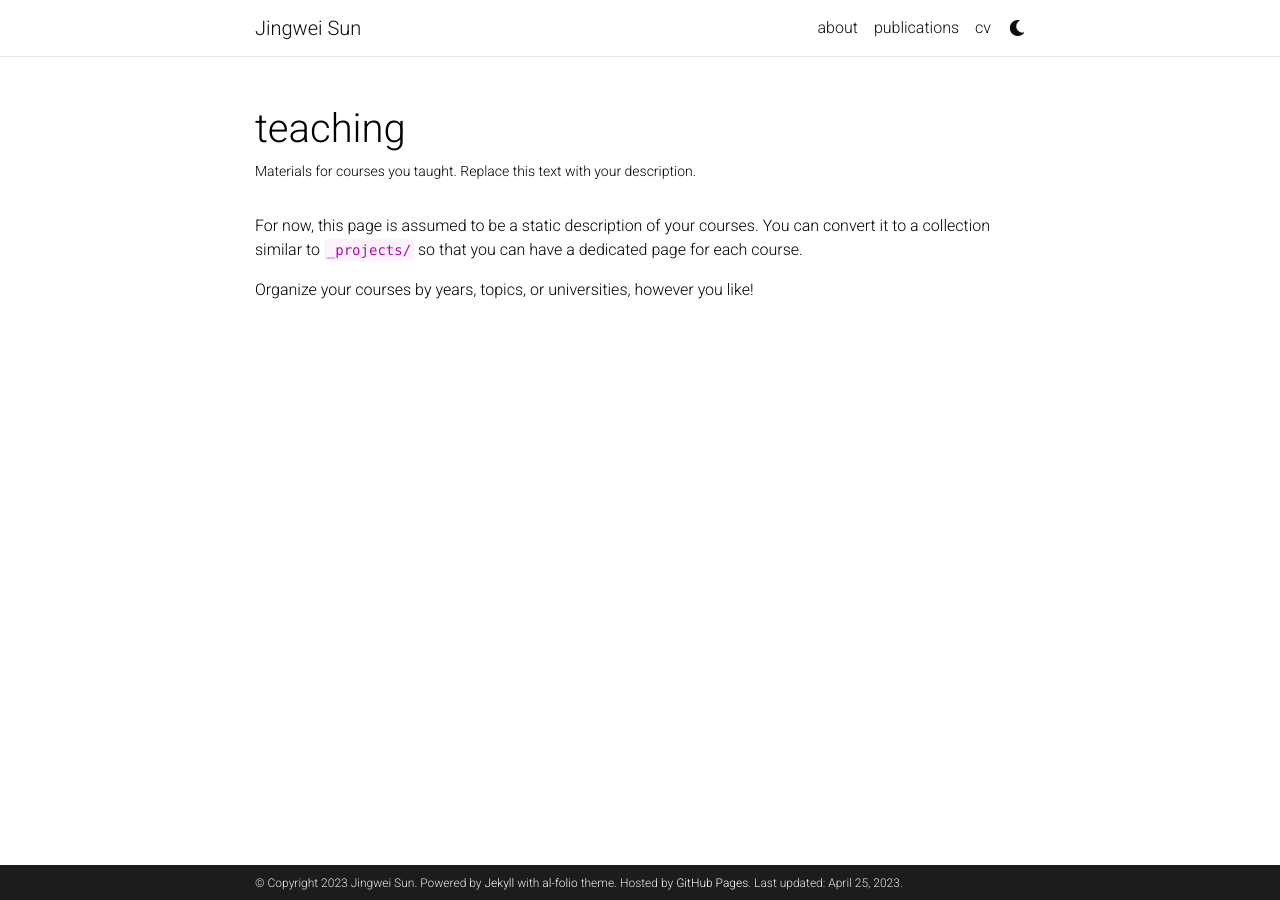
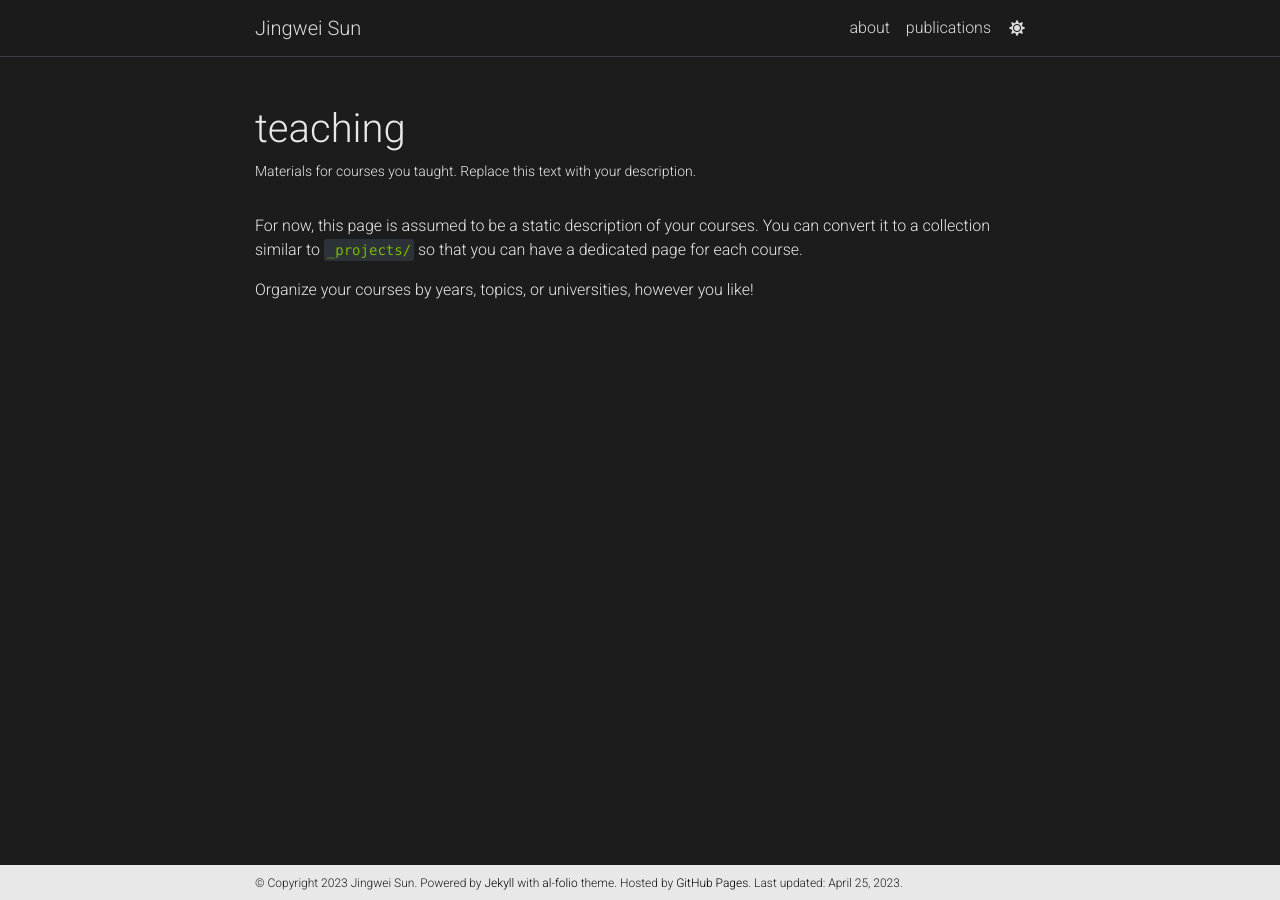
Before and after one commit to jeremy313/jeremy313.github.io, a Jekyll site: the page built from _pages/teaching.md, in a window 1280 px wide. Built offline with Jekyll 4.4.1, drawn with Linux system fonts in a browser that asks for light colours; full-size pictures stand in for the smaller copies a plugin makes; comment, search, counter and statistics services are not loaded; a style sheet for code colours, icons or effects is not loaded.

Commit message:
change theme

```diff
--- a/assets/js/theme.js
+++ b/assets/js/theme.js
@@ -69,12 +69,13 @@
 
 
 let initTheme = (theme) => {
-  if (theme == null || theme == 'null') {
-    const userPref = window.matchMedia;
-    if (userPref && userPref('(prefers-color-scheme: dark)').matches) {
-        theme = 'dark';
-    }
-  }
+  // if (theme == null || theme == 'null') {
+  //   const userPref = window.matchMedia;
+  //   if (userPref && userPref('(prefers-color-scheme: dark)').matches) {
+  //       theme = 'dark';
+  //   }
+  // }
+  theme = 'dark';
 
   setTheme(theme);
 }
```
Also changed, not shown: _pages/cv.md (+1 -1 lines).
